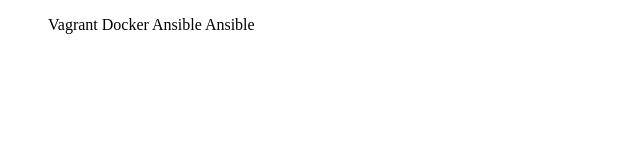
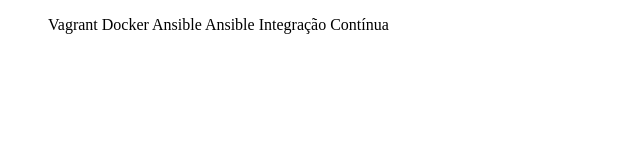
Before and after one commit to antonioreino/alura-git, a plain HTML site: page index.html in a window 1280 px wide. Shown: the whole page, without its empty margins (0-640 px from the left). Drawn offline with Linux system fonts and the light colour scheme.

Commit message:
Adicionada curso Integração Continua

```diff
--- a/index.html
+++ b/index.html
@@ -11,6 +11,7 @@
         <l1>Docker</l1>
         <l1>Ansible</l1>
         <l1>Ansible</l1>
+        <l1>Integração Contínua</l1>
     </ul>
 </body>
 </html>
```
